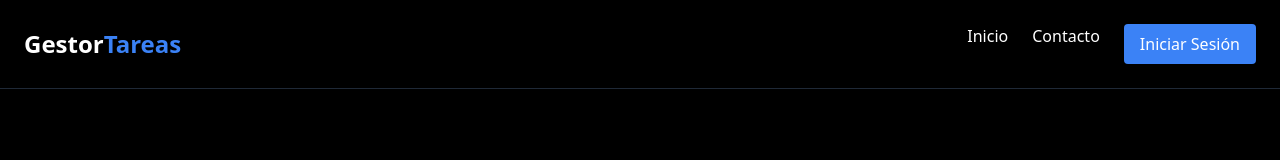
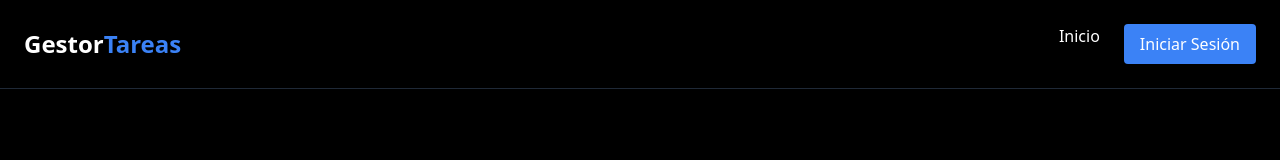
Before and after one commit to ayrtonjb2022/Gestor-Task, a React (Vite) app: page / in a window 1280 px wide. Shown: the top 160 px of the page. Built offline with nearby package versions, Linux system fonts and the light colour scheme; no server answers.

Commit message:
se elimino la page contacto

```diff
--- a/src/components/NavBar.jsx
+++ b/src/components/NavBar.jsx
@@ -19,7 +19,6 @@ const NavBar = () => {
       <nav className={`${menuOpen ? "block" : "hidden"} md:flex md:space-x-6 absolute md:static top-16 left-0 w-full bg-black md:w-auto md:bg-transparent p-4 md:p-0`}>
         <ul className="flex flex-col md:flex-row space-y-4 md:space-y-0 md:space-x-6 text-center">
           <li><a href="/" className="hover:text-blue-500">Inicio</a></li>
-          <li><a href="/contacto" className="hover:text-blue-500">Contacto</a></li>
           <li>
             <button className="bg-blue-500 px-4 py-2 rounded hover:bg-blue-600 w-full md:w-auto" onClick={() => window.location.href = '/login'}>
               Iniciar Sesión
--- a/src/router/AppRouter.jsx
+++ b/src/router/AppRouter.jsx
@@ -1,6 +1,5 @@
 import { BrowserRouter as Router, Routes, Route, Navigate } from 'react-router-dom';
 import HomePage from '../pages/Home/Home';
-import ContactPage from '../pages/Contacto/Contacto';
 import LoginPage from '../pages/Login/Login';
 import RegisterPage from '../pages/Register/Register';
 import DashboardPage from '../pages/Dashboard/Dashboard';
@@ -32,7 +31,6 @@ const AppRouter = () => {
       <Routes>
         {/* Rutas Públicas */}
         <Route path="/" element={<HomePage />} />
-        <Route path="/contacto" element={<ContactPage />} />
         <Route path="/login" element={<LoginPage />} />
         <Route path="/registro" element={<RegisterPage />} />
         <Route path='*' element={<PageError/>} />
```
